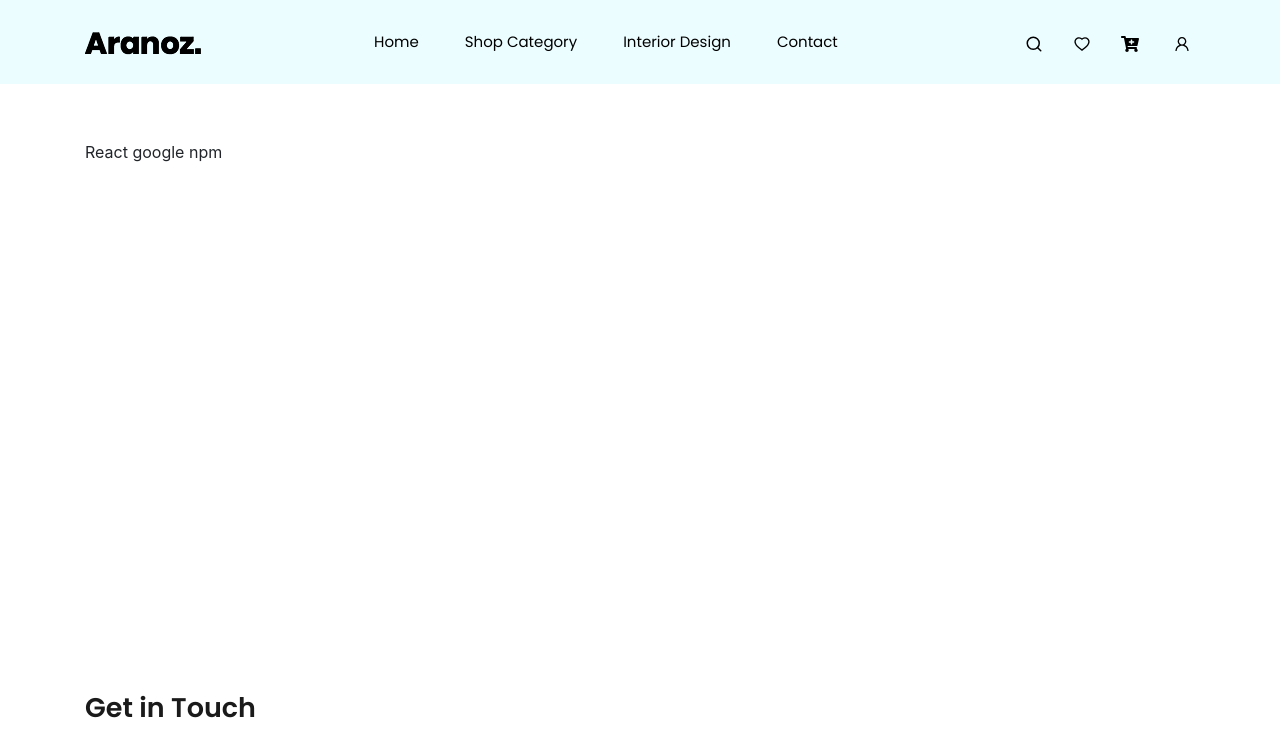
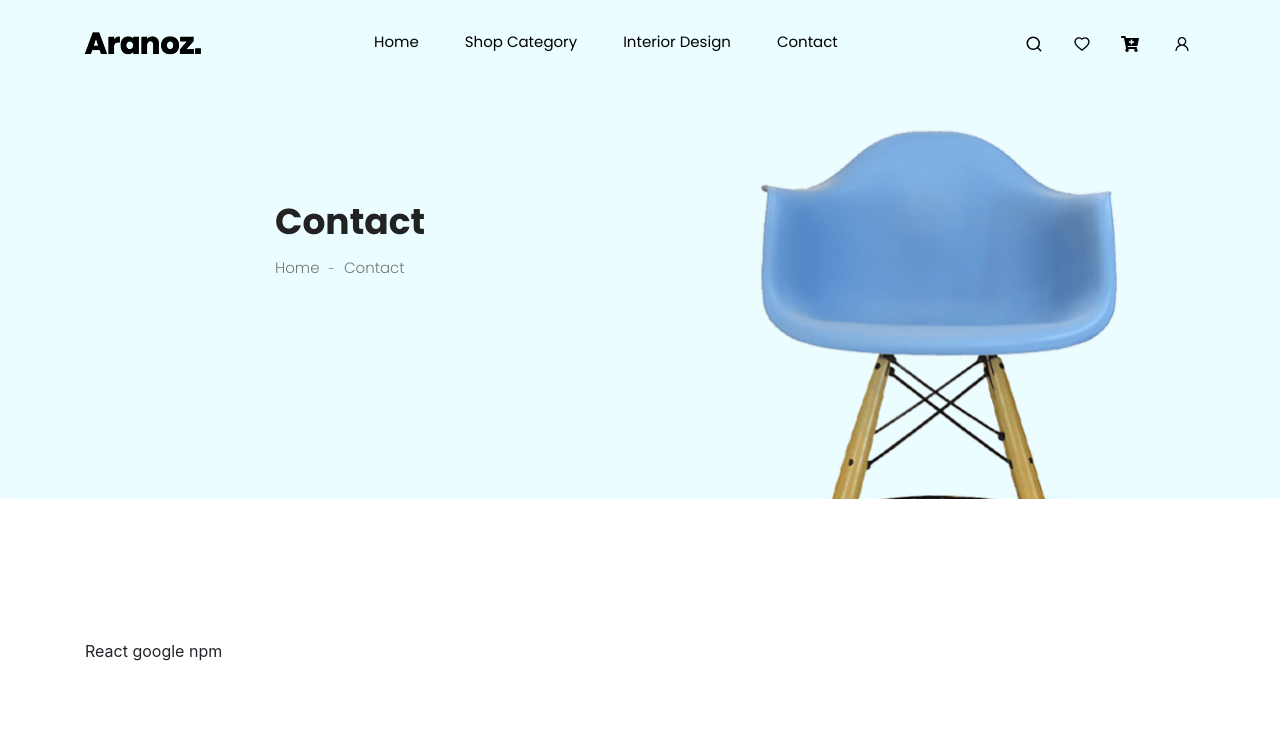
Before and after one commit to lamhan3012cmvn/FE_CNPM, a React (Create React App) app: page /contact in a window 1280 px wide. Shown: the top 743 px of the page. Built offline with nearby package versions, Linux system fonts and the light colour scheme.

Commit message:
[fix] Breadcrumb Contact

```diff
--- a/src/pages/ContactPage/index.js
+++ b/src/pages/ContactPage/index.js
@@ -1,7 +1,10 @@
 import React from "react"
+import Breadcrumb from "../../common/components/Breadcrumb"
 
 const ContactPage = () => {
   return (
+    <>
+      <Breadcrumb namePage="Contact" preLink={{ name: "Home" }} />
       <section class="contact-section padding_top">
         <div class="container">
           <div class="d-none d-sm-block mb-5 pb-4">
@@ -114,6 +117,7 @@ const ContactPage = () => {
           </div>
         </div>
       </section>
+    </>
   )
 }
 
```
Lines whose indentation alone changed are shown as unchanged.
